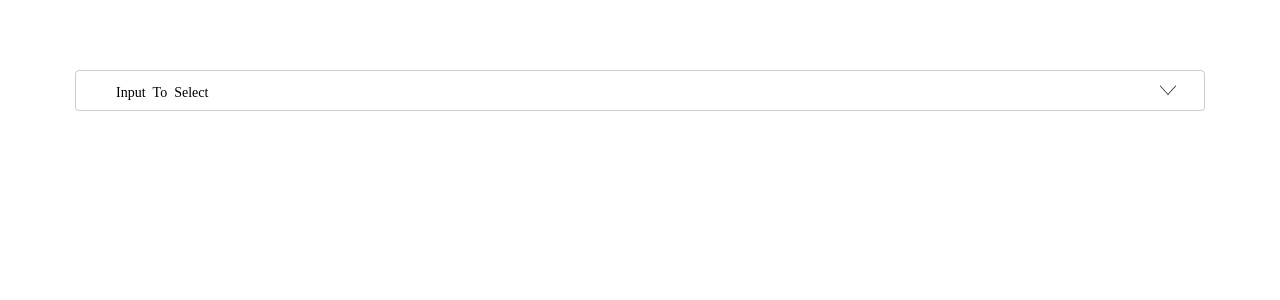
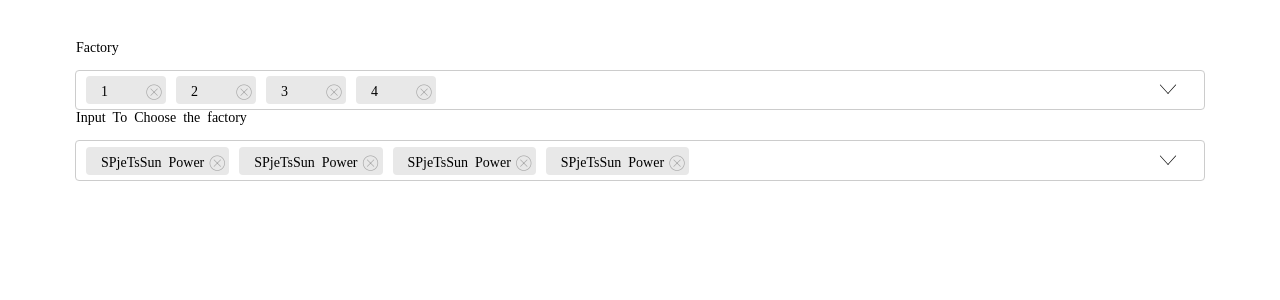
Before and after one commit to github344085688/ts-admin, a Vue app: page /main in a window 1280 px wide. Shown: the top 300 px of the page. Built offline with nearby package versions, Linux system fonts and the light colour scheme.

Commit message:
2018-7-18

```diff
--- /dev/null
+++ b/src/components/selectFilters/selectFilters.ts
@@ -0,0 +1,159 @@
+/**
+ * Created by f on 2018/5/22.
+ */
+import {Component, Prop} from "vue-property-decorator";
+import axVue from '../../httpAnency'
+import template from './selectFilters.vue'
+import loDing from '../lodingStyle/lodingStyle.ts'
+import {Observable} from 'rxjs/Observable'
+import 'rxjs/add/observable/fromEvent'
+import 'rxjs/add/operator/throttleTime'
+import 'rxjs/add/operator/debounceTime'
+
+@Component({
+    name: "inputSelectChoices",
+    mixins: [template],
+    components: {
+        "lo-ding": loDing
+    },
+    filters: {
+        filtersDatas(value: any) {
+            if (value.Name) return value.Name;
+            else  return value;
+        }
+    }
+})
+export default class TextFile extends axVue {
+    @Prop({
+        default: true
+    })
+    select?: any;
+
+    @Prop({
+        default: false
+    })
+    inputselect?: any;
+
+
+    @Prop({
+        default: ''
+    })
+    selecToDoing?: string;
+
+    @Prop({
+        default: null
+    })
+    porpChooseData?: any;
+
+    @Prop({
+        default: []
+    })
+    porpData?: any;
+
+
+    @Prop({
+        default: ''
+    })
+    PopPlaceholder: string;
+
+    @Prop({
+        default: ''
+    })
+    value: string;
+
+    SelectInputValue: string = '';
+
+    callbackData: any = [];
+
+    opensData: Array<any> = [];
+
+    inputType:string='';
+    isFocused: boolean = false;
+    isActive: boolean = false;
+    isSelectIng: boolean = false;
+
+    get isPlaceholder(): any {
+        if (this.porpData.length > 0 || this.isFocused || this.SelectInputValue != '') return "isPlaceholder";
+    }
+
+    get isValidate(): any {
+        if (this.isFocused || this.value != '')   return true
+        else return false
+    }
+
+    mounted() {
+       if(this.porpChooseData) this.opensData = this.porpChooseData;
+       if( this.inputselect) this.inputType="text";
+       else this.inputType="button";
+    }
+
+    handleInput(el: any) {}
+
+    handleChange() {}
+
+    handleFocus(el: any) {
+        let _this = this;
+        this.isFocused = true;
+        if(! this.inputselect) {
+            this.isSelectIng = true;
+            this.porpData.length = 0;
+            this.isActive = true;
+            this.isSelectIng = true;
+            this.callbackData = [];
+            if(this.porpChooseData){
+                this.isSelectIng = false;
+            }else {
+                setTimeout(() => {
+                    _this.isSelectIng = false;
+                    _this.opensData = [1, 2, 3, 4];
+                }, 500)
+            }
+            return false;
+        }
+        Observable.fromEvent(el.target, 'keyup')
+            .debounceTime(1000)
+            .subscribe((event: any) => {
+                if (!_this.SelectInputValue) return;
+                _this.porpData.length = 0;
+                _this.isActive = true;
+                _this.isSelectIng = true;
+                _this.callbackData = [];
+                setTimeout(() => {
+                    _this.isSelectIng = false;
+                    _this.opensData = [1, 2, 3, 4];
+                }, 500)
+            })
+    }
+
+    handleBlur() {
+        this.isActive = false;
+        if (this.porpData.length < 1) {
+            this.isFocused = false;
+            return false
+        }
+    }
+
+    pushDeselectDat(item: any) {
+        this.isActive = true;
+        if (this.porpData.find((value: any) => value == item)) return false
+        this.porpData.push(item);
+        this.updateSelectData(this.porpData);
+    }
+
+    deleteChoiceData(item: any) {
+        this.porpData.splice(this.porpData.indexOf(item), 1);
+        this.updateSelectData(this.porpData);
+    }
+
+    private updateSelectData(porpData: Array<any>) {
+        this.callbackData=[];
+        porpData.forEach((value:any)=>{
+            if (value.Name) {
+                this.callbackData.push(value.id)
+            }else {
+                this.callbackData.push(value)
+            }
+        })
+        this.$emit('update:selectData', this.callbackData)
+    }
+}
--- /dev/null
+++ b/src/components/selectFilters/selectFilters.vue
@@ -0,0 +1,83 @@
+<template lang="pug">
+
+    div
+        .select-choices
+
+            .item-Select(v-for="item in porpData" ) {{item | filtersDatas}}
+                .delete(v-on:click="deleteChoiceData(item)")
+            .PopPlaceholder(:class='isPlaceholder')
+                span {{selecToDoing}}
+            input(:type="inputType"
+                    v-on:change="handleChange"
+                    v-on:focus="handleFocus($event)"
+                    v-on:input="handleInput($event)"
+                    v-on:blur="handleBlur"
+                    v-model="SelectInputValue"
+            )
+            slot
+            .open-box(v-bind:class="isActive ? 'activeClass' : ''")
+                lo-ding.selectLoding(:wh="'12px'" v-show="isSelectIng")
+                ul
+                    li(v-for="item in opensData" v-show="!isSelectIng" )
+                        input(type="button" v-on:click="pushDeselectDat(item)"  v-on:focus="[isFocused=true,isActive=true]" v-on:blur="[isFocused=false,isActive=false]" v-bind:value="item | filtersDatas")
+
+
+
+</template>
+<style lang="stylus">
+    .div
+        width 300px; height 50px; background #ddd; display flex;
+        .item
+            width 20px; background #48ccbf;
+        .jj
+            margin-right  auto;
+
+    @import "../../assets/stylus/default"
+    .select-choices
+        $bodall(solid 1px #ccc no);$dflex(fd row,fw wrap,jc flex-start,ai center,ac center); margin-top 40px; width 100%; min-height 40px;/*no*/ position relative; padding 0 5px;/*no*/ border #ccc solid 1px;/*no*/ border-radius 4px;/*no*/ background #fff;padding-right 50px;/*no*/ box-sizing border-box;
+        &::before
+            $wh(w 20px no,h 20px no);$pAbM(p,r 25px no,t 50%); margin-top -10px;/*no*/ font-size 18px;/*no*/ content "\e901";
+        input
+            background none;border:none;outline none;cursor pointer; box-sizing border-box; z-index 1;
+            &[type=text]
+                flex 1; display block; min-height 39px;/*no*/
+             &[type=button]
+                 $wh(w 100%,h 100%);$pAbM(p,r 0,t 0,l 0, b 0);
+
+        .PopPlaceholder
+            $pAbM(p,l 0,t 0); z-index 0;  display inline-block; padding-left 40px;  min-width 150px;  height 40px;/*no*/ line-height 40px;/*no*/  font-size :14px;/*no*/ transition all .5s
+        .isPlaceholder
+            top -45px;/*no*/ transition all .5s;padding-left 0px;
+
+        .item-Select
+            $pad(l 15px, r 25px no);  z-index 2; min-width 80px; display inline-block; background #e8e8e8; margin 4px 5px;/*no*/ align-self center;border-radius 4px;/*no*/ position relative; font-size 14px; line-height 28px;/*no*/
+            .delete
+                $pAbM(p,r 3px no,t 50%);margin-top -10px;/*no*/ $wh(w 18px no,h 18px no);
+                &::before
+                    font-size 18px;/*no*/ content "\e900"; color #a4a4a4; line-height normal;cursor pointer;
+
+        .open-box
+            $pAbM(p,l 0,t 100%,r 0); margin-top 15px; max-height 150px;/*no*/  background #fff;box-shadow 0px 0px 4px #333333; border-radius 4px;/*no*/ z-index 10; height 0; overflow hidden;
+            &::before
+                $bod(l 8px solid transparent no,r 8px solid transparent no,b 8px solid #555555 no);$pAbM(p,l 25px no,t -9px no);content  ""; $wh(w 0,h 0);
+            &::after
+                $wh(w 0,h 0);$bod(l 8px solid transparent no,r 8px solid transparent no,b 8px solid #fff no);$pAbM(p,l 25px no,t -8px no);content "";
+
+            ul
+                margin 0; padding 0 15px;/*no*/ position relative;
+                .selectLoding
+                     $pAbM(p,l 0,t 0,r 0 , b 0); margin auto;
+                >li
+                    list-style-type none;fz(14px no); color #6e6e6e; min-height 30px;/*no*/ line-height 30px;/*no*/ border-bottom #ccc solid 1px;/*no*/padding 0 15px;/*no*/ position relative;
+                    input[type=button]
+                        $wh(w 100%,h 100%); text-align left;$pAbM(p,r 0,t 0,l 0, b 0);background #fff; border:none;outline none;cursor pointer; display block
+                    &:hover
+                        background #e5f2f4;
+                    &:active
+                        background #def4d8;
+                    &:last-child
+                        border-bottom none
+        .activeClass
+            height auto !important; overflow inherit;
+
+</style>
--- a/src/components/uiSelectChoices/uiSelectChoices.vue
+++ b/src/components/uiSelectChoices/uiSelectChoices.vue
@@ -3,7 +3,7 @@
        .select-choices
            .item-Select(v-for="item in deselectData" ) {{item | filtersDatas}}
                .delete(v-on:click="deleteChoiceData(item)")
-           .PopPlaceholder(:class='isPlaceholder') for Usages in All Places...
+           .PopPlaceholder(:class='isPlaceholder') {{selecToDoing}}
            input(type="button"
             v-on:change="handleChange"
             v-on:focus="handleFocus"
--- a/src/views/warehouse/warehouse.ts
+++ b/src/views/warehouse/warehouse.ts
@@ -5,6 +5,7 @@ import {Component} from 'vue-property-decorator';
 import template from './warehouse.vue'
 import uiSelectChoices from '../../components/uiSelectChoices/uiSelectChoices.ts'
 import inputSelectChoices from '../../components/inputSelectChoices/inputSelectChoices.ts'
+import selectFilters from '../../components/selectFilters/selectFilters.ts'
 import axVue from '../../httpAnency'
 
 
@@ -13,6 +14,7 @@ import axVue from '../../httpAnency'
   components: {
     'ui-select-choices':uiSelectChoices,
     'input-select-choices':inputSelectChoices,
+    'select-filters':selectFilters,
   }
 })
 export default class login extends axVue {
@@ -26,8 +28,12 @@ export default class login extends axVue {
   };
 
   selectChange:any='';
-  setPhoneSelect:any=[];
-  setEmailSelect:any=[];
+  setPhoneSelect:any=['SPjeTsSun Power', 'SPjeTsSun Power', 'SPjeTsSun Power','SPjeTsSun Power'];
+  setPhonesSelect:any=[{id: 'qz-0501', Name: 'BevmoVal'}, {id: 'qz-0701', Name: 'REWKEEN'}, {
+    id: 'qt-00d1',
+    Name: 'VIZDDSIO'
+  }, {id: 'qz-45401', Name: 'SPjeTsSun Power'}];
+  setEmailSelect:any=[1, 2, 3,4];
 
   mounted() {
 
--- a/src/views/warehouse/warehouse.vue
+++ b/src/views/warehouse/warehouse.vue
@@ -2,13 +2,17 @@
     .loding-bader
         <!--div {{searchInfo.phone}}-->
         <!--ui-select-choices.input(:isFocus="true" v-bind:selectData.sync="searchInfo.phone" v-bind:deselectData="setPhoneSelect")-->
-        div {{searchInfo.email}}
-        input-select-choices.input-select(:isFocus="true" v-bind:selectData.sync="searchInfo.email" v-bind:deselectData="setEmailSelect")
+        .dd {{searchInfo.email}}
+        select-filters.input-select(:isFocus="true" v-bind:selectData.sync="searchInfo.email" v-bind:porpData="setEmailSelect" v-bind:selecToDoing="'Factory'" v-bind:porpChooseData="setPhonesSelect"   )
+        .dd {{searchInfo.phone}}
+        select-filters.input-select(:isFocus="true" v-bind:selectData.sync="searchInfo.phone" v-bind:porpData="setPhoneSelect" v-bind:selecToDoing="'Input To Choose the factory'" v-bind:inputselect="true" v-bind:porpChooseData="setPhoneSelect"  )
+        <!--input-select-choices.input-select(:isFocus="true" v-bind:selectData.sync="searchInfo.email" v-bind:deselectData="setPhoneSelect")-->
 
 </template>
 
 <style lang="stylus">
 @import "../../assets/stylus/default"
+
 .loding-bader
     $wh(w 100%,h 100%);display flex;flex-direction column
     .input
```
